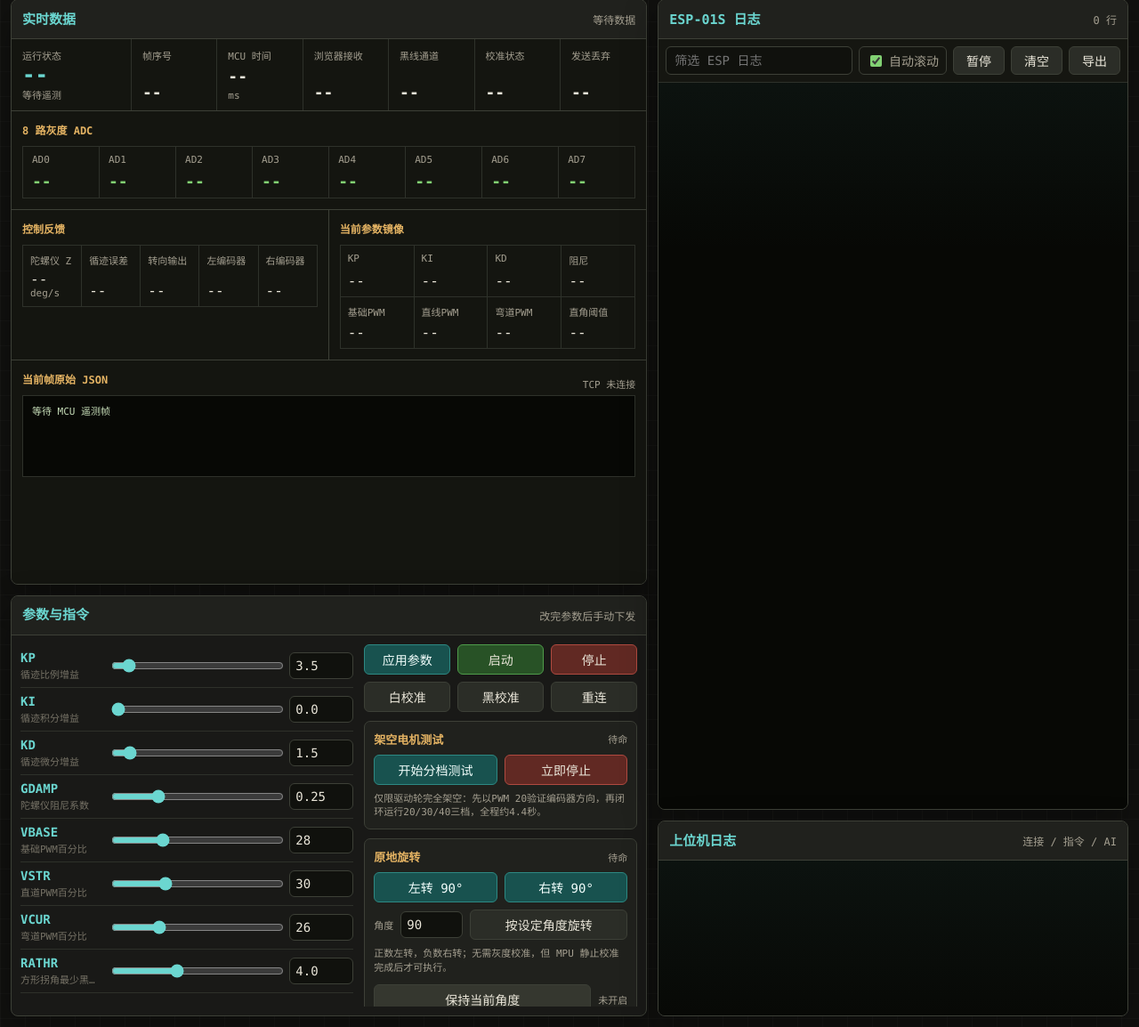
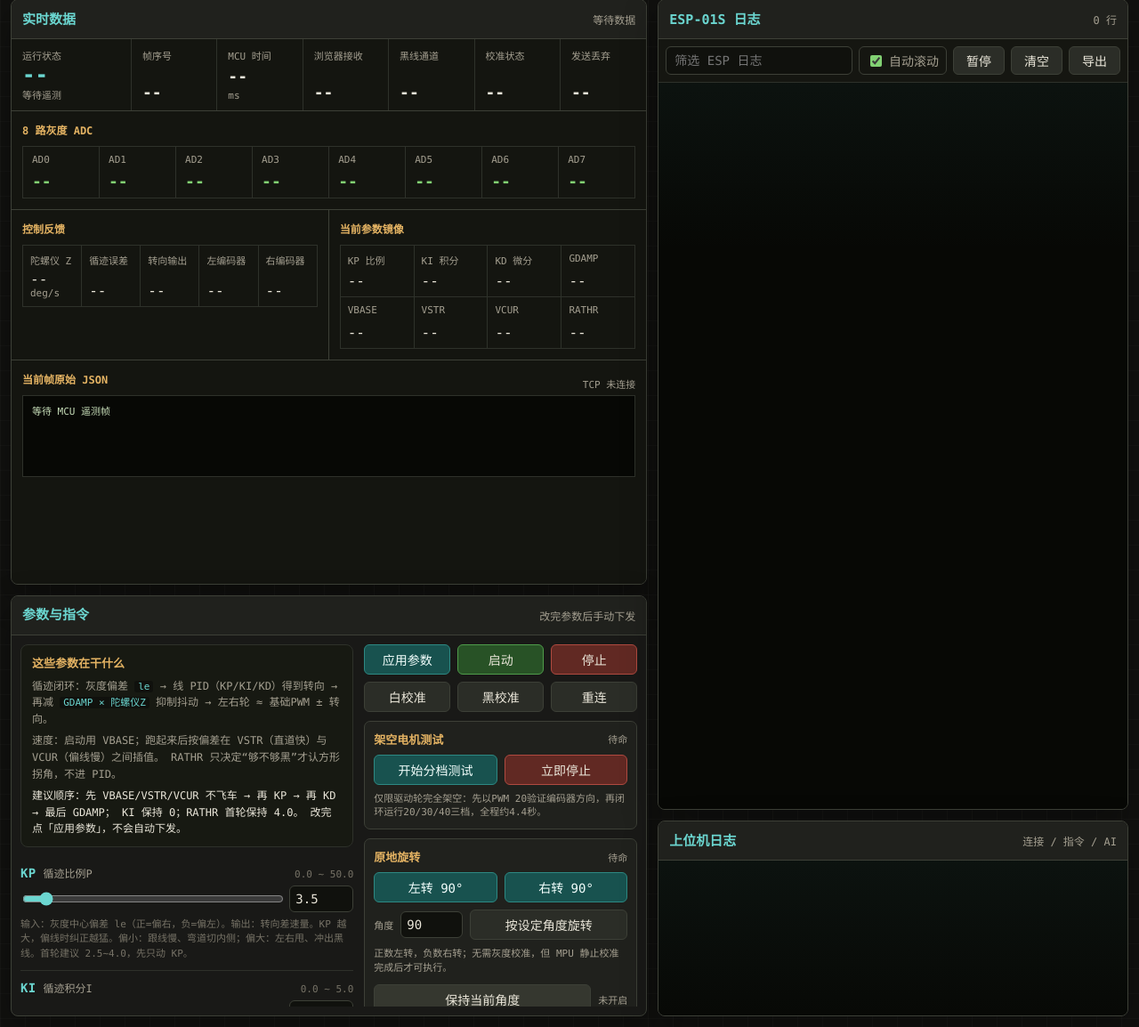
Before and after one commit to linxi27667/Mspm0_Line_Follower, a Flask app: page / in a window 1280 px wide. Shown: the part 87-1241 px from the top of the page at 89% size. Run offline with Flask 3, Linux system fonts and the light colour scheme; some libraries are stand-ins or nearby versions.

Commit message:
Improve safety recovery, motion validation, and tuning guidance

```diff
--- a/host/app.py
+++ b/host/app.py
@@ -111,6 +111,9 @@ REQUEST_ERROR_MESSAGES = {
     "invalid_angle": "角度无效，范围为 -180 到 180 且不能为 0",
     "lifted_confirmation_required": "电机测试必须明确确认驱动轮已经架空",
     "encoder_sign_or_stall": "编码器正转符号错误或车轮未转动",
+    "grayscale_not_ready": "灰度传感器尚未完成有效的黑白校准",
+    "link_not_ready": "上位机链路尚未建立心跳，请稍后重试",
+    "motion_busy": "当前运动尚未结束，请停止或等待自动恢复后重试",
     "invalid cmd": "固件未识别该命令",
     "not authenticated": "认证尚未完成，请等待小车重新连接",
 }
--- a/host/config.py
+++ b/host/config.py
@@ -19,7 +19,7 @@ logger = logging.getLogger("config")
 
 class Config:
     TUNING_AUTH_TOKEN = "track_car_2025"
-    # Below the 500 ms firmware safety timeout while avoiding uplink starvation.
+    # Six missed 250 ms heartbeats reach the 1500 ms firmware stop timeout.
     HEARTBEAT_INTERVAL_MS = 250
 
     # TCP server 监听端口（与 app_esp01s_cfg.h ESP01S_SERVER_PORT 一致）
--- a/host/protocol.py
+++ b/host/protocol.py
@@ -33,6 +33,7 @@ PARAMS: dict[str, dict[str, Any]] = {
         "max": p["max"],
         "default": p["default"],
         "desc": p["desc"],
+        "help": p.get("help", ""),
         "step": p["step"],
     }
     for p in PARAM_SCHEMA
--- a/host/static/style.css
+++ b/host/static/style.css
@@ -399,33 +399,89 @@ button:disabled {
     overflow: auto;
 }
 
+.param-guide {
+    margin: 0 0 10px;
+    padding: 10px 12px;
+    border: 1px solid var(--line-soft);
+    border-radius: 8px;
+    background: #171912;
+}
+
+.param-guide h3 {
+    margin: 0 0 8px;
+    color: var(--amber);
+    font-size: 13px;
+    font-weight: 700;
+}
+
+.param-guide p {
+    margin: 0 0 6px;
+    color: var(--muted);
+    font-size: 12px;
+    line-height: 1.55;
+}
+
+.param-guide p:last-child {
+    margin-bottom: 0;
+}
+
+.param-guide code {
+    padding: 0 4px;
+    border-radius: 3px;
+    background: #10110d;
+    color: var(--cyan);
+    font-size: 11px;
+}
+
+.param-guide-order {
+    color: var(--text) !important;
+}
+
 .param-row {
     display: grid;
-    grid-template-columns: 92px minmax(120px, 1fr) 72px;
-    align-items: center;
-    gap: 8px;
-    padding: 7px 0;
+    grid-template-columns: 1fr;
+    gap: 6px;
+    padding: 10px 0;
     border-bottom: 1px solid var(--line-soft);
 }
 
-.param-row label {
+.param-head {
     min-width: 0;
-    display: flex;
-    flex-direction: column;
-    gap: 2px;
+    display: grid;
+    grid-template-columns: auto 1fr auto;
+    align-items: baseline;
+    gap: 8px;
 }
 
 .param-name {
     color: var(--cyan);
     font-weight: 700;
+    letter-spacing: 0.02em;
 }
 
 .param-desc {
+    color: var(--muted);
+    font-size: 12px;
+}
+
+.param-range {
     color: var(--faint);
     font-size: 11px;
     white-space: nowrap;
-    overflow: hidden;
-    text-overflow: ellipsis;
+}
+
+.param-controls {
+    display: grid;
+    grid-template-columns: minmax(120px, 1fr) 72px;
+    align-items: center;
+    gap: 8px;
+}
+
+.param-help {
+    margin: 0;
+    color: var(--faint);
+    font-size: 11px;
+    line-height: 1.5;
 }
 
 .param-slider {
@@ -903,8 +959,16 @@ button:disabled {
         min-height: 760px;
     }
 
-    .param-row {
-        grid-template-columns: 82px minmax(100px, 1fr) 68px;
+    .param-controls {
+        grid-template-columns: minmax(100px, 1fr) 68px;
+    }
+
+    .param-head {
+        grid-template-columns: auto 1fr;
+    }
+
+    .param-range {
+        grid-column: 1 / -1;
     }
 
     .button-grid {
--- a/host/templates/index.html
+++ b/host/templates/index.html
@@ -91,14 +91,14 @@
                         <section class="data-section">
                             <h3>当前参数镜像</h3>
                             <dl class="telemetry-data-grid compact">
-                                <div><dt>KP</dt><dd id="tele-kp">--</dd></div>
-                                <div><dt>KI</dt><dd id="tele-ki">--</dd></div>
-                                <div><dt>KD</dt><dd id="tele-kd">--</dd></div>
-                                <div><dt>阻尼</dt><dd id="tele-gd">--</dd></div>
-                                <div><dt>基础PWM</dt><dd id="tele-vb">--</dd></div>
-                                <div><dt>直线PWM</dt><dd id="tele-vs">--</dd></div>
-                                <div><dt>弯道PWM</dt><dd id="tele-vc">--</dd></div>
-                                <div><dt>直角阈值</dt><dd id="tele-rt">--</dd></div>
+                                <div title="循迹比例P：偏线纠正力度"><dt>KP 比例</dt><dd id="tele-kp">--</dd></div>
+                                <div title="循迹积分I：通常保持0"><dt>KI 积分</dt><dd id="tele-ki">--</dd></div>
+                                <div title="循迹微分D：抑制左右摆"><dt>KD 微分</dt><dd id="tele-kd">--</dd></div>
+                                <div title="陀螺仪角速度阻尼"><dt>GDAMP</dt><dd id="tele-gd">--</dd></div>
+                                <div title="启动基础PWM"><dt>VBASE</dt><dd id="tele-vb">--</dd></div>
+                                <div title="直道目标PWM"><dt>VSTR</dt><dd id="tele-vs">--</dd></div>
+                                <div title="偏线/弯道目标PWM"><dt>VCUR</dt><dd id="tele-vc">--</dd></div>
+                                <div title="直角最少黑通道数"><dt>RATHR</dt><dd id="tele-rt">--</dd></div>
                             </dl>
                         </section>
                     </div>
@@ -130,22 +130,50 @@
                 </div>
                 <div class="control-grid">
                     <div id="param-list" class="param-list">
+                        <div class="param-guide">
+                            <h3>这些参数在干什么</h3>
+                            <p>
+                                循迹闭环：灰度偏差 <code>le</code>
+                                → 线 PID（KP/KI/KD）得到转向
+                                → 再减 <code>GDAMP × 陀螺仪Z</code> 抑制抖动
+                                → 左右轮 ≈ 基础PWM ± 转向。
+                            </p>
+                            <p>
+                                速度：启动用 VBASE；跑起来后按偏差在
+                                VSTR（直道快）与 VCUR（偏线慢）之间插值。
+                                RATHR 只决定“够不够黑”才认方形拐角，不进 PID。
+                            </p>
+                            <p class="param-guide-order">
+                                建议顺序：先 VBASE/VSTR/VCUR 不飞车
+                                → 再 KP → 再 KD → 最后 GDAMP；
+                                KI 保持 0；RATHR 首轮保持 4.0。
+                                改完点「应用参数」，不会自动下发。
+                            </p>
+                        </div>
                         {% for name, info in params.items() %}
                         <div class="param-row" data-name="{{ name }}">
-                            <label title="{{ info.desc }}">
+                            <div class="param-head">
                                 <span class="param-name">{{ name }}</span>
                                 <span class="param-desc">{{ info.desc }}</span>
-                            </label>
+                                <span class="param-range">{{ info.min }} ~ {{ info.max }}</span>
+                            </div>
+                            <div class="param-controls">
                                 <input type="range" class="param-slider"
                                        min="{{ info.min }}" max="{{ info.max }}"
                                        step="{{ info.step }}"
                                        value="{{ current[name] }}"
-                                   data-name="{{ name }}">
+                                       data-name="{{ name }}"
+                                       title="{{ info.help }}">
                                 <input type="number" class="param-input"
                                        min="{{ info.min }}" max="{{ info.max }}"
                                        step="{{ info.step }}"
                                        value="{{ current[name] }}"
-                                   data-name="{{ name }}">
+                                       data-name="{{ name }}"
+                                       title="{{ info.help }}">
+                            </div>
+                            {% if info.help %}
+                            <p class="param-help">{{ info.help }}</p>
+                            {% endif %}
                         </div>
                         {% endfor %}
                     </div>
```
Also changed, not shown: host/param_schema.py (+67 -9 lines), tests/test_param_schema.py (+8 -0 lines), tests/test_track_logic.py (+40 -0 lines), keil/.claude/settings.local.json (added), 8 other files. Lines whose indentation alone changed are shown as unchanged.
